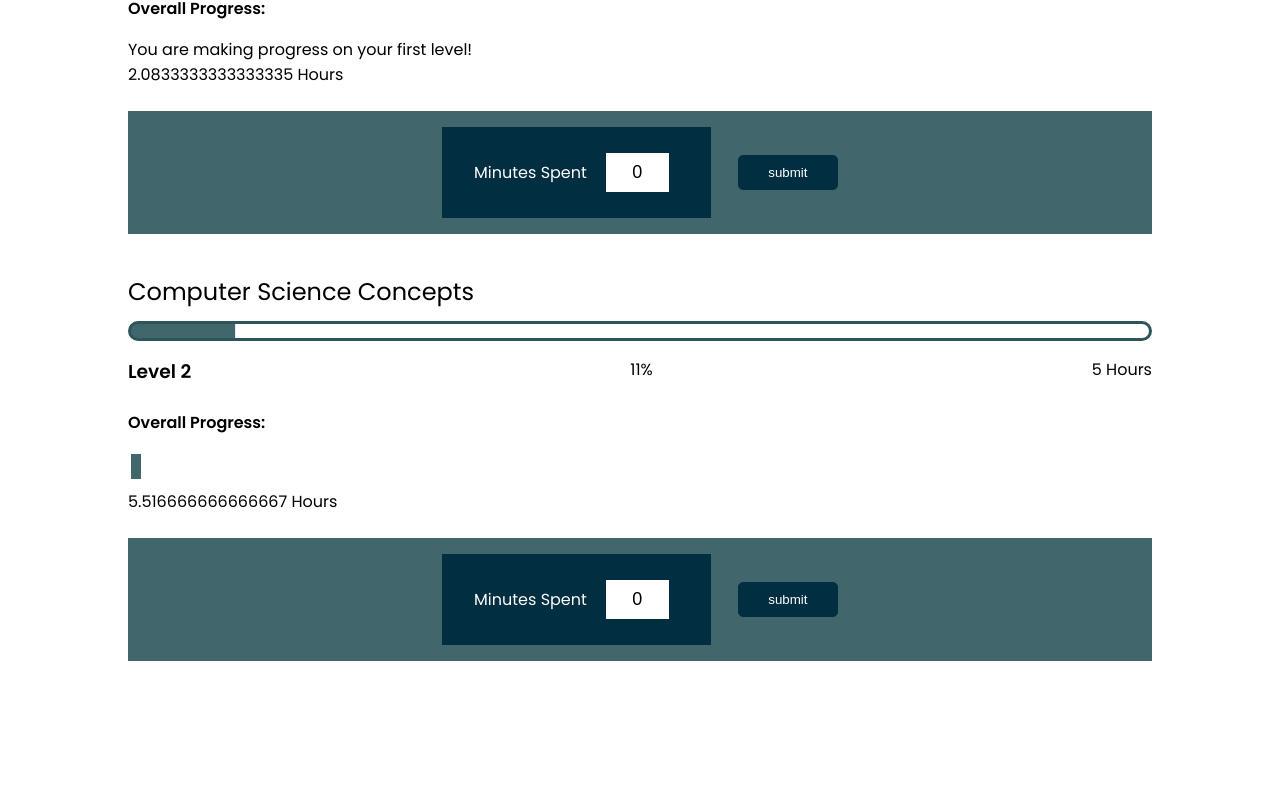
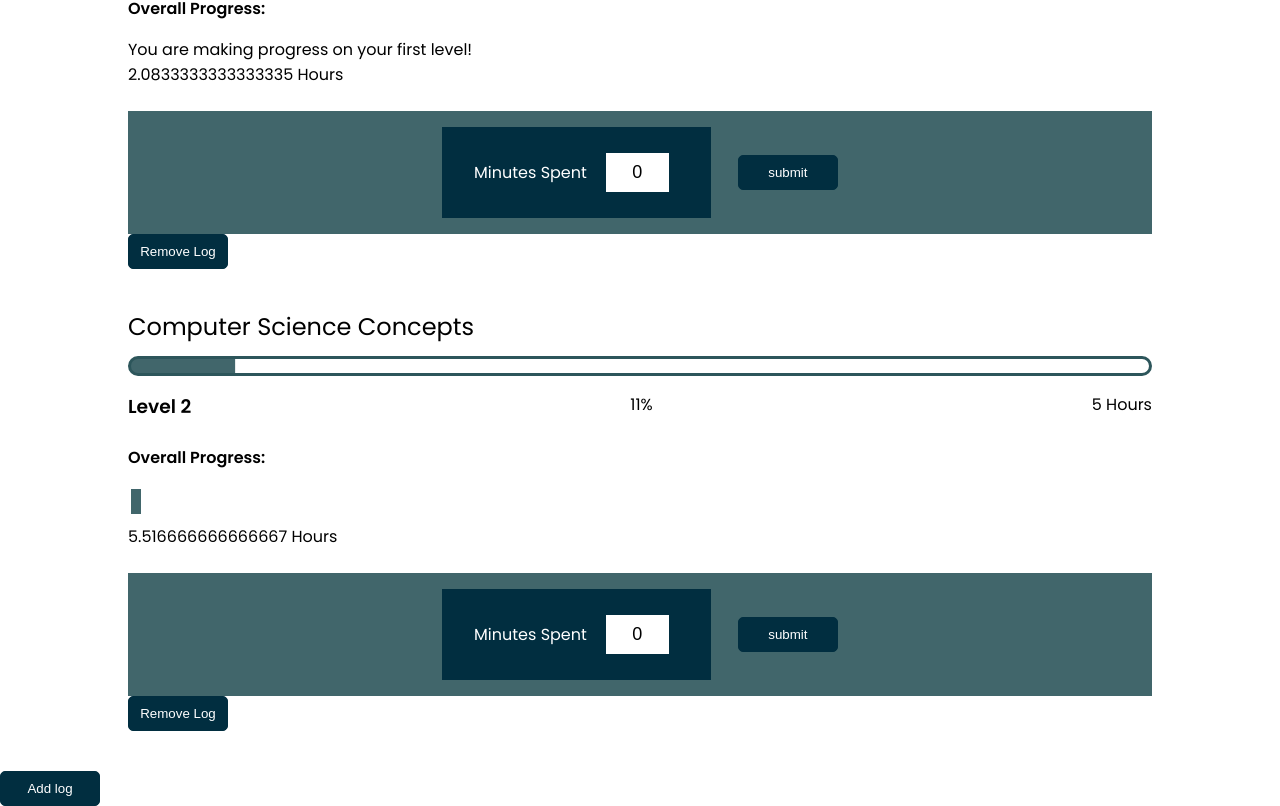
Before and after one commit to escott2/opacity-react, a React (Create React App) app: page / in a window 1280 px wide. Shown: the part 327-1133 px from the top of the page. Before the commit the page ends 1028 px from the top, so only its background shows below. Built offline with nearby package versions, Linux system fonts and the light colour scheme.

Commit message:
Added logic to add and remove progress bars

```diff
--- a/src/components/App.js
+++ b/src/components/App.js
@@ -7,8 +7,6 @@ import skills from "../assets/data.js";
 
 
 function App() {
-
-  // const [skillLogs, setSkillLogs] = useState([...skills]);
 
   const [skillLogs, setSkillLogs] = useState([]);
 
@@ -27,17 +25,13 @@ function App() {
   }
 
   function saveDataToLocal() {
-    console.log(`skill log test: ${JSON.stringify(skillLogs)}`);
     localStorage.setItem('log', JSON.stringify(skillLogs));
   }
 
   function handleSubmitTime(time, index) {
-
     setSkillLogs( prevState => {
       const updatedLogs = [ ...prevState]
-      const log = {...updatedLogs[index]};
-      // const newTimeIndex = log.log.length();
-      console.log(log);
+      const log = { ...updatedLogs[index]};
       log.log.push({timeInMinutes: time})
 
       return [...updatedLogs];
@@ -46,22 +40,50 @@ function App() {
     if (supportsLocalStorage()) {
       saveDataToLocal();
     }
-
   }
 
+  function addLog() {
+    setSkillLogs (prevState => {
+      const updatedLogs = [ ...prevState];
+      //need to create unique id, this method will not work when items are spliced.
+      const newId = updatedLogs.length + 1;
+      //CHANGE -- collect from input
+      const name = "test name";
+      const time = 5;
 
-//   function createCard(topic, index) {
-//   return (
-//     <Card
-//       key={topic.id}
-//       id={topic.id}
-//       index={index}
-//       name={topic.name}
-//       log={topic.log}
-//       handleSubmitTime={handleSubmitTime}
-//     />
-//   );
-// }
+      updatedLogs.push(
+        {
+          name: `${name}`,
+          id: `${newId}`,
+          log: [
+            {
+            timeInMinutes: time
+            }
+          ]
+        }
+      )
+
+    console.log([...updatedLogs]);
+    return [ ...updatedLogs];
+    })
+
+    if (supportsLocalStorage()) {
+      saveDataToLocal();
+    }
+  }
+
+  function removeLog(index) {
+    setSkillLogs (prevState => {
+      const updatedLogs = [ ...prevState];
+      updatedLogs.splice(index, 1);
+      return [ ...updatedLogs];
+    })
+
+    if (supportsLocalStorage()) {
+      saveDataToLocal();
+    }
+  }
+
 
   return (
     <div className="App">
@@ -77,8 +99,10 @@ function App() {
             name={topic.name}
             log={topic.log}
             handleSubmitTime={handleSubmitTime}
+            removeLog={removeLog}
           />
         )}
+        <button onClick={addLog}>Add log</button>
       </main>
     </div>
   );
--- a/src/components/Card.js
+++ b/src/components/Card.js
@@ -45,6 +45,7 @@ function Card(props) {
     const percentComplete = calcPercentComplete(timeComplete, totalTimePerLevel);
     const level = calcLevel(totalTimePerLevel, timeComplete);
     const hoursPerLevel = totalTimePerLevel / MINUTES_IN_HOUR;
+    const index = props.index;
 
 
 
@@ -55,7 +56,14 @@ function Card(props) {
             <ProgressBar percentComplete={percentComplete} />
             <Stats percentComplete={percentComplete} level={level} hoursPerLevel={hoursPerLevel} />
             <Tally level={level} timeComplete={timeComplete} />
-            <Form index={props.index} handleSubmitTime={props.handleSubmitTime}/>
+            <Form index={index} handleSubmitTime={props.handleSubmitTime}/>
+            <button
+                onClick={() => {
+                    props.removeLog(index);
+                    console.log(index);
+                }}
+            >
+            Remove Log</button>
         </div>
     );
 }
--- a/src/components/Tally.js
+++ b/src/components/Tally.js
@@ -23,6 +23,8 @@ function Tally(props) {
 
 
 
+
+
     return (
         <div className="Progress-tally">
             <h3>Overall Progress:</h3>
```
Also changed, not shown: src/components/Form.js (+7 -1 lines), 1 other file (tests, documents, lock files or other folders).
